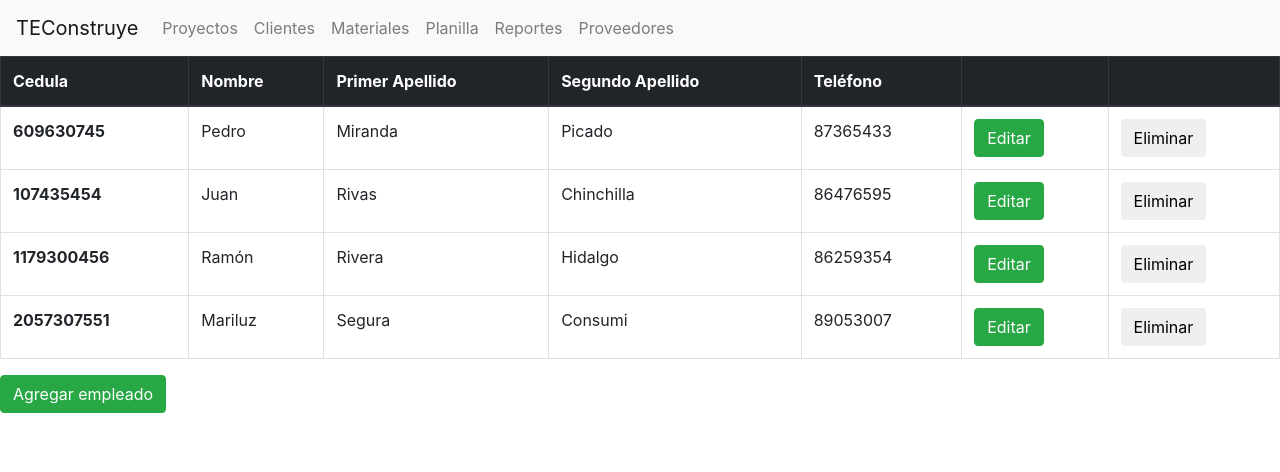
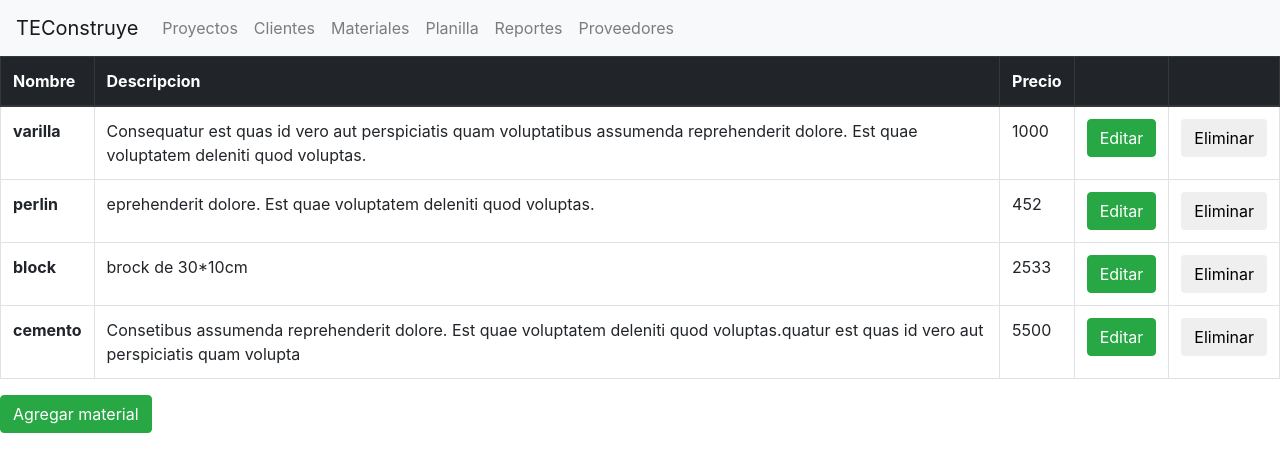
Before and after one commit to BasesDeDatos2018S2/TEConstruye-Frontend, an Angular app: page / in a window 1280 px wide. Shown: the top 472 px of the page. Built offline with nearby package versions, Linux system fonts and the light colour scheme.

Commit message:
[add]	Materials service [add]	materials.json [fix]	Use the service in materials-view

```diff
--- a/src/app/app.component.html
+++ b/src/app/app.component.html
@@ -1,10 +1,10 @@
 <app-navbar>  </app-navbar>
 <!-- <h1>{{title}}</h1> -->
 
-<!-- <app-view-materials></app-view-materials> -->
+<app-view-materials></app-view-materials>
 <!-- <app-stages></app-stages> -->
 <!-- <app-edit-stage></app-edit-stage> -->
 <!-- <app-view-stage></app-view-stage> -->
-<app-view-employees></app-view-employees>
+<!-- <app-view-employees></app-view-employees> -->
 
 <!-- <app-edit-client></app-edit-client> -->
--- a/src/app/components/view-materials/view-materials.component.ts
+++ b/src/app/components/view-materials/view-materials.component.ts
@@ -1,6 +1,7 @@
 import { Component, OnInit } from '@angular/core';
+// import {HttpClient} from '@angular/common/http';
 import { Material } from '../../classes/material';
-
+import { MaterialsService } from '../../services/materials.service';
 
 @Component({
   selector: 'app-view-materials',
@@ -15,17 +16,23 @@ export class ViewMaterialsComponent implements OnInit {
   material_to_add: Material;
   material_to_edit: Material;
   header_list: string[] = [];
-  constructor() {
+  constructor(private materialsService: MaterialsService) {
+
+
+
+
+
     this.add_material = false;
     this.edit_material = false;
     this.material_to_add = new Material(1, "", "", 0);
     this.material_to_edit = new Material(1, "", "", 0);
     this.header_list = ["Nombre", "Descripcion", "Precio", "", ""];
-    this.material_list.push(new Material(0, "varilla", 'Consequatur est quas id vero aut perspiciatis quod dolor. Libero non ut modi aut reiciendis dolorem expedita. Tenetur sed consequuntur quis debitis eos rerum vel. Dolorem consequatur ut qui laboriosam voluptatibus assumenda reprehenderit dolore. Est quae voluptatem deleniti quod voluptas. Sunt harum ullam dolore minus est dicta deserunt.', 1000));
-    this.material_list.push(new Material(1, "perlin", 'perlin de hierro de 3m', 1000));
-    this.material_list.push(new Material(2, "block", 'brock de 30*10cm', 1000));
-    this.material_list.push(new Material(3, "cemento", 'saco de 50kg4', 1000));
-    console.log(this.material_list);
+    this.materialsService.getMaterials().subscribe(data => {
+      console.log("data:", data);
+      this.material_list = data;
+    });
+
+    // console.log(this.material_list);
   }
 
   ngOnInit() {
--- /dev/null
+++ b/src/app/services/materials.service.ts
@@ -0,0 +1,26 @@
+import { Injectable } from '@angular/core';
+import {HttpClient} from '@angular/common/http';
+import { Material } from '../classes/material';
+
+@Injectable({
+  providedIn: 'root'
+})
+export class MaterialsService {
+
+  constructor(private httpClient:HttpClient) {
+    console.log("MaterialsService works");
+  }
+
+  getMaterials(){
+    return this.httpClient.get<Material[]>("../../assets/materials.json");
+  }
+  getMaterial(id:number){
+    // return this.httpClient.get<Material[]>("../../assets/materials.json");
+  }
+  updateMaterial(material:Material){
+    // return this.httpClient.get<Material[]>("../../assets/materials.json");
+  }
+  deleteMaterial(id:number){
+    // return this.httpClient.get<Material[]>("../../assets/materials.json");
+  }
+}
--- /dev/null
+++ b/src/assets/materials.json
@@ -0,0 +1,29 @@
+[ {
+   "id": 0,
+   "name": "varilla",
+   "detail": "Consequatur est quas id vero aut perspiciatis quam voluptatibus assumenda reprehenderit dolore. Est quae voluptatem deleniti quod voluptas.",
+   "price": 1000,
+   "quantity": 10
+ },
+ {
+    "id": 1,
+    "name": "perlin",
+    "detail": "eprehenderit dolore. Est quae voluptatem deleniti quod voluptas.",
+    "price": 452,
+    "quantity": 10
+  },
+  {
+     "id": 2,
+     "name": "block",
+     "detail": "brock de 30*10cm",
+     "price": 2533,
+     "quantity": 10
+   },
+ {
+    "id": 4,
+    "name": "cemento",
+    "detail": "Consetibus assumenda reprehenderit dolore. Est quae voluptatem deleniti quod voluptas.quatur est quas id vero aut perspiciatis quam volupta",
+    "price": 5500,
+    "quantity": 10
+  }
+]
```
Also changed, not shown: src/app/app.module.ts (+8 -2 lines), 1 other file (tests, documents, lock files or other folders).
